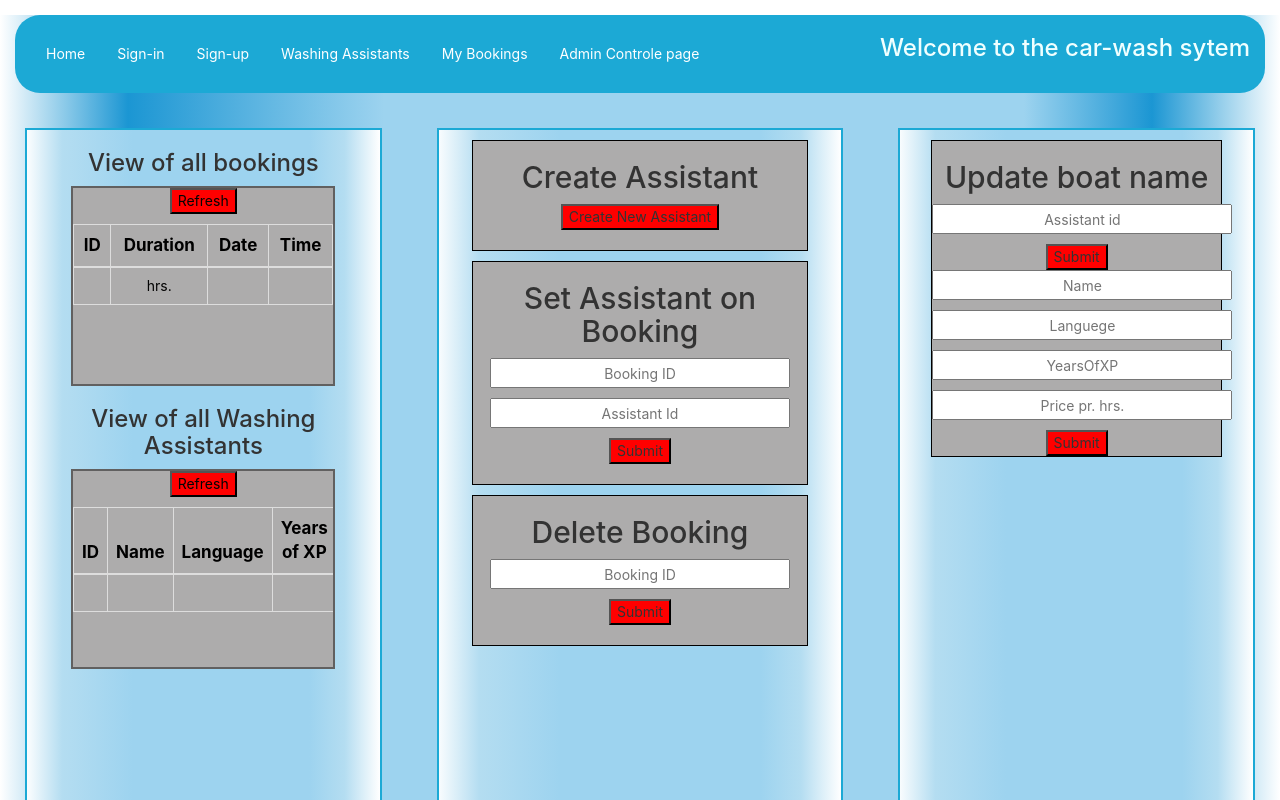
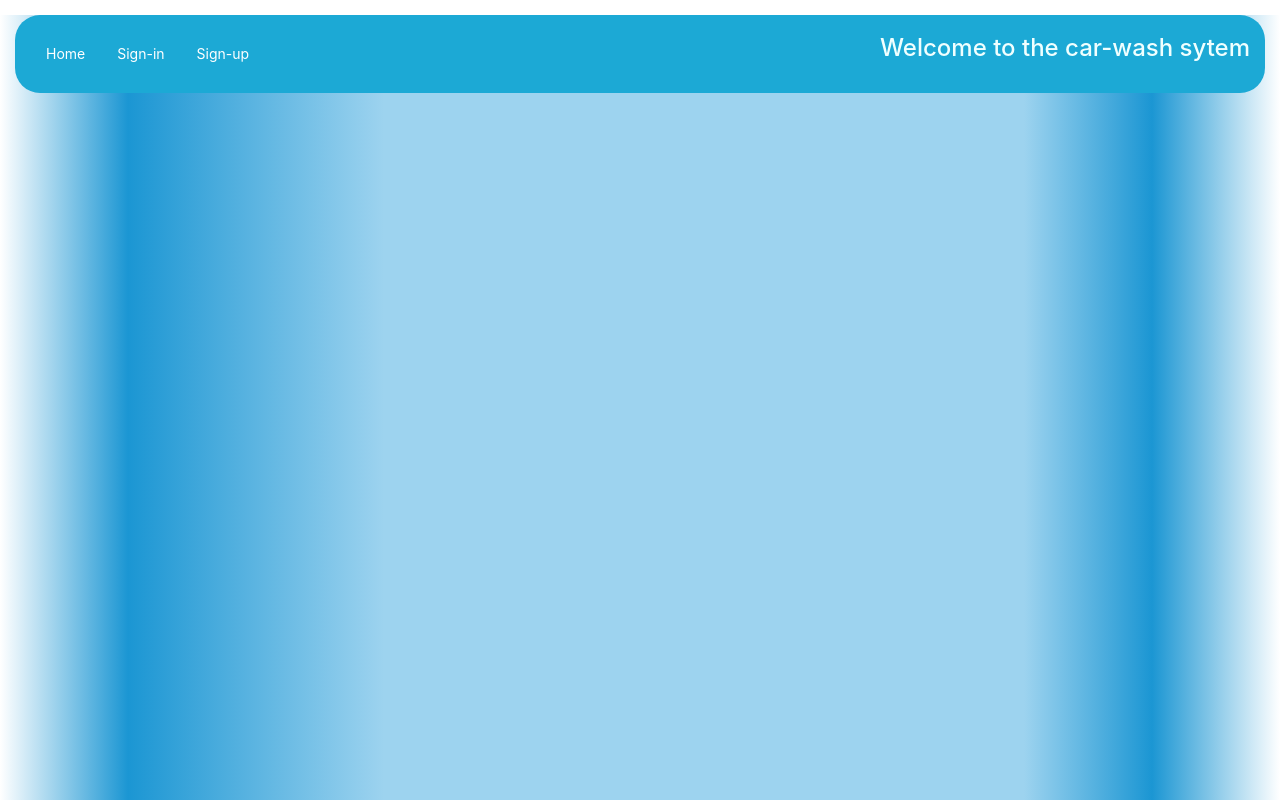
Before and after one commit to Rene061089/EksamenFront, a React (Create React App) app: page /admincarcontrolepage in a window 1280 px wide. Shown: the top 800 px of the page. Built offline with nearby package versions, Linux system fonts and the light colour scheme; no server answers.

Commit message:
sidste push

```diff
--- a/src/App.js
+++ b/src/App.js
@@ -53,14 +53,26 @@ export default function NavBar() {
               <NavLink to="/signup">Sign-up</NavLink>
             </li>
           )}
+
+
           {facade.hasUserAccess("user", loggedIn) && (
+          <li>
+              <NavLink to="/washingassistants">Washing Assistants</NavLink>
+            </li>
+            )}
+             {facade.hasUserAccess("user", loggedIn) && (
+             <li>
+              <NavLink to="/userbookings">My Bookings</NavLink>
+            </li>
+            )}
+            {facade.hasUserAccess("admin", loggedIn) && (
+            <li>
+              <NavLink to="/admincarcontrolepage">Admin Controle page</NavLink>
+            </li>
+            )}
+            {facade.hasUserAccess("user", loggedIn) && (
             <li>
               <NavLink to="/settings">Settings</NavLink>
-            </li>
-          )}
-          {facade.loginCheck(!loggedIn) && (
-            <li>
-              <NavLink to="/logout">Logout</NavLink>
             </li>
           )}
 
@@ -69,15 +81,11 @@ export default function NavBar() {
               <NavLink to="/deleteUser">Delete user</NavLink>
             </li>
           )}
-          <li>
-              <NavLink to="/washingassistants">Washing Assistants</NavLink>
+               {facade.loginCheck(!loggedIn) && (
+            <li>
+              <NavLink to="/logout">Logout</NavLink>
             </li>
-             <li>
-              <NavLink to="/userbookings">My Bookings</NavLink>
-            </li>
-            <li>
-              <NavLink to="/admincarcontrolepage">Admin Controle page</NavLink>
-            </li>
+          )}
           <li>
             <h3 className="customhead">Welcome to the car-wash sytem</h3>
           </li>
@@ -118,18 +126,24 @@ export default function NavBar() {
               />
             )}
 
+          {facade.hasUserAccess("admin", loggedIn) && (
               <Route
               path="/admincarcontrolepage"
               element={<AdminCarWashControle facade={facade} setLoggedIn={setLoggedIn} url={Url} />}
             />
+            )}
+            {facade.hasUserAccess("user", loggedIn) && (
             <Route
               path="/washingassistants"
               element={<WashingAssistants facade={facade} setLoggedIn={setLoggedIn} />}
             />
+            )}
+             {facade.hasUserAccess("user", loggedIn) && (
             <Route
               path="/userbookings"
               element={<UserBookings facade={facade} url={Url} />}
             />
+            )}
             {facade.hasUserAccess("user", loggedIn) && (
               <Route
                 path="/settings"
--- a/src/component/AdminPage/AdminPage.jsx
+++ b/src/component/AdminPage/AdminPage.jsx
@@ -1,8 +1,10 @@
 import React, { useState, useEffect } from "react";
 import { Table } from "react-bootstrap";
 
-const AdminPage = ({url, facade }) => {
-
+const AdminPage = ({url, setLoggedIn, facade }) => {
+//   if(facade.getToken() !== undefined ){
+//     setLoggedIn(true)
+//  }
 
   const [users, setUsers] = useState([
     {
--- a/src/component/AdminPage/AllBookings.jsx
+++ b/src/component/AdminPage/AllBookings.jsx
@@ -47,7 +47,7 @@ const AllBookings = ({facade}) => {
              {getBookings.map((item) => (
                <tr key={counter++}>
                  <td>{item.dto_booking_id}</td>
-                 <td>{item.dto_duration}{" "}{"hrs."}</td>
+                 <td>{item.dto_duration}</td>
                  <td>{item.dto_date}</td>
                  <td>{item.dto_time}</td>
                </tr>
--- a/src/component/AdminPage/AssistantInfo.jsx
+++ b/src/component/AdminPage/AssistantInfo.jsx
@@ -29,7 +29,7 @@ const AssistantInfo = ({update, prosID}) => {
 
     return (
         <div>
-        <h2>Update boat name</h2>
+        <h2>Update Assistant</h2>
         <form onSubmit={onSubmitID}>
           <input
             type="number"
--- a/src/component/Url.jsx
+++ b/src/component/Url.jsx
@@ -1,3 +1,3 @@
-const url = "https://www.dataelev.dk/tomcat/24TimersBack";
+const url = "https://www.dataelev.dk/tomcat/EksamensBack/";
 
 export default url;
```
